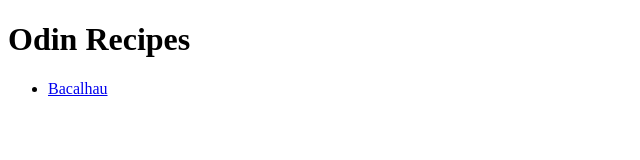
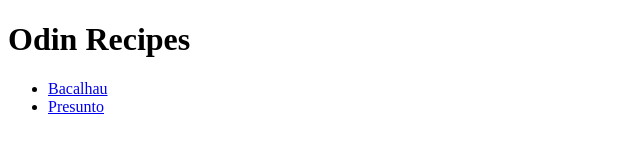
Before and after one commit to aps1439/odin-recipes, a plain HTML site: page index.html in a window 1280 px wide. Shown: the full height of the page, 0-640 px from the left. Drawn offline with Linux system fonts and the light colour scheme.

Commit message:
add link to presunto.html

```diff
--- a/index.html
+++ b/index.html
@@ -12,7 +12,7 @@
     <!--Add Links to recipes-->
         <ul>
             <li><a href="../odin-recipes/recipes/bacalhau.html">Bacalhau</a></li>
-
+            <li><a href="../odin-recipes/recipes/presunto.html">Presunto</a></li>
         </ul>
 </body>
 </html>
```
